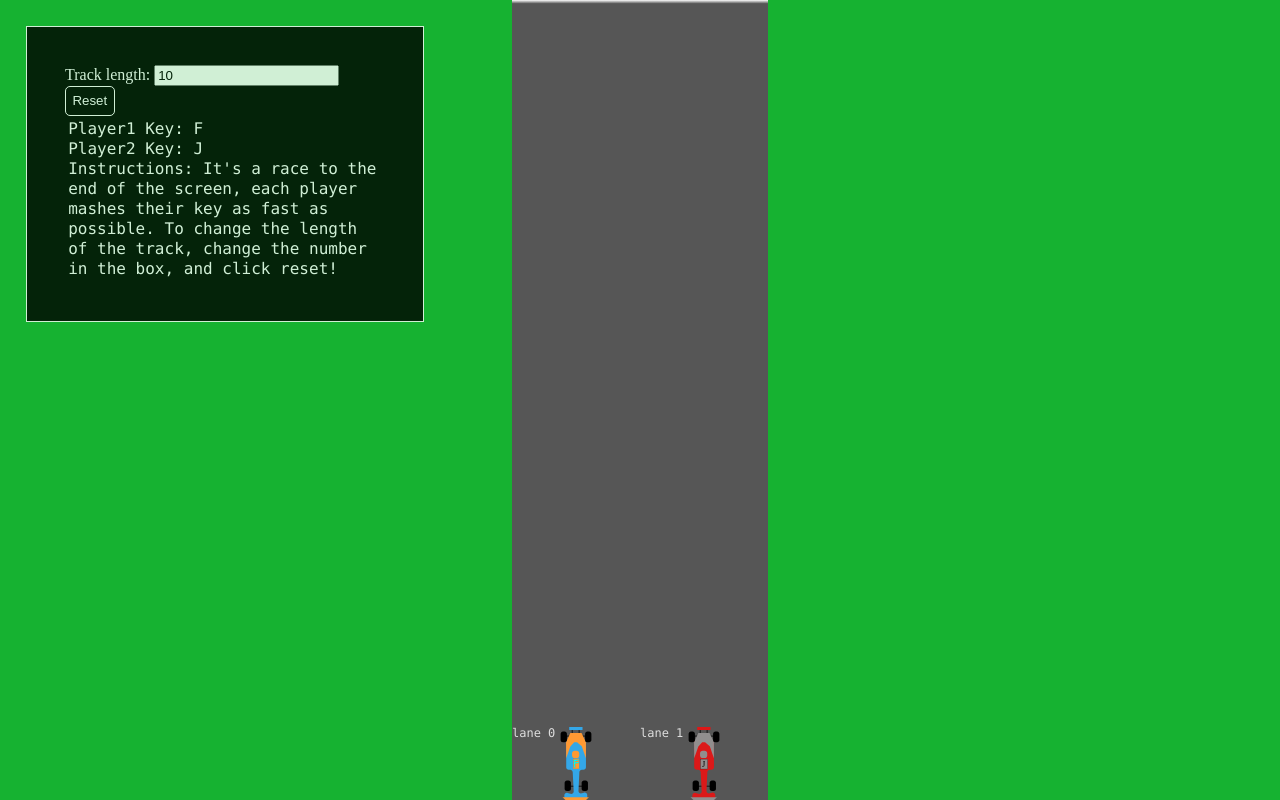
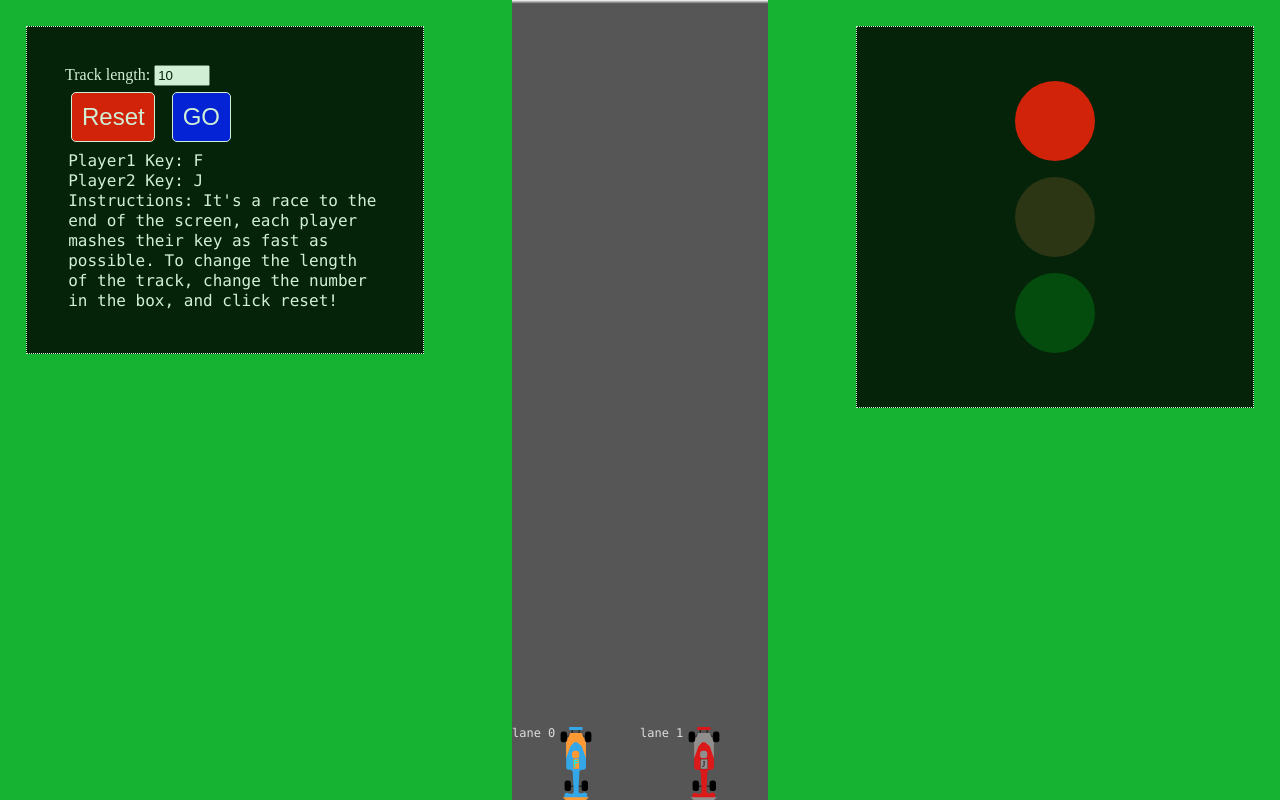
Before and after one commit to SamSimmons/javascript-racer, a plain HTML site: page index.html in a window 1280 px wide. Both pictures are taken after a click on the button "Reset". Drawn offline with Linux system fonts and the light colour scheme.

Commit message:
add traffic lights

```diff
--- a/index.html
+++ b/index.html
@@ -11,6 +11,7 @@
     <input type="number" name="trackLength" id="trackLength" value="10">
     <br>
     <button id="reset">Reset</button>
+    <button id="go" class="go">GO</button>
     <br>
     <p>
       Player1 Key: F
@@ -19,6 +20,11 @@
       <br>
       Instructions: It's a race to the end of the screen, each player mashes their key as fast as possible. To change the length of the track, change the number in the box, and click reset!
     </p>
+  </div>
+  <div class="starter-lights">
+    <div class="red light on" id="redLight"></div>
+    <div class="orange light off" id="orangeLight"></div>
+    <div class="green light off" id="greenLight"></div>
   </div>
   <div class="content">
     <div class="track-wrapper left-track">
--- a/modular-racecar.js
+++ b/modular-racecar.js
@@ -57,12 +57,23 @@ var racecarGame = (function() {
 	};
 
 	var winner = function(lane) {
-		confirm('the car in lane ' + lane + ' wins!');
+		var winBox = document.createElement('div');
+		winBox.innerHTML = "<p>Congratulations to the driver in lane " + lane + ". They are the winner, press reset to race again!</p>";
+		winBox.classList.add('overlay');
+		document.body.appendChild(winBox);
 		removeEventListener('keyup', keyPressed);
 	};
 
+	var removeWinner = function() {
+		document.querySelector('.overlay').remove();
+	}
+
 	var reset = function () {
+		if ( document.querySelector('.overlay') ) {
+			removeWinner();
+		}
 		eraseTrack();
+		resetLights();
 		init();
 	};
 
@@ -76,8 +87,32 @@ var racecarGame = (function() {
 		}
 	};
 
+	var startLights = function () {
+		var twoSecDelay = function() {
+			var light = document.querySelector('.off');
+			light.classList.toggle('on');
+			light.classList.toggle('off');
+		}
+		setTimeout(twoSecDelay, 1500);
+		setTimeout(twoSecDelay, 3000);
+	};
+
+//refactor to make DRY
+	var resetLights = function () {
+		var orange = document.querySelector('#orangeLight')
+		orange.classList.remove('on');
+		orange.classList.add('off');
+		var green = document.querySelector('#greenLight')
+		green.classList.remove('on');
+		green.classList.add('off');
+
+	}
+
 	var resetBtn = document.querySelector('#reset');
+	var goBtn = document.querySelector('#go');
 	resetBtn.addEventListener('click', reset);
+	goBtn.addEventListener('click', startLights);
+
 
 	init();
 
--- a/racer.css
+++ b/racer.css
@@ -61,16 +61,18 @@
   width: 25%;
   opacity: .8;
   padding: 3%;
-  border: 1px solid #fff;
+  border: 1px dotted #fff;
   margin: 2%;
 }
 
 .control-panel button {
-  background-color: #000;
+  background-color: #f00;
   border: 1px solid #fff;
   border-radius: 5px;
   color: white;
-  padding: 2%;
+  padding: 3%;
+  margin: 2%;
+  font-size: 1.5em;
 }
 
 .control-panel button:hover {
@@ -82,3 +84,67 @@
   font-family: Consolas;
   padding: 1%;
 }
+
+.control-panel .go {
+  background-color: #00f;
+}
+
+input {
+  max-width: 15%;
+}
+
+.overlay {
+  z-index: 5;
+  width: 30vw;
+  height: 20vh;
+  margin-left: -15vw;
+  margin-top: -20vh;
+  background: rgba(0,0,0,.8);
+  position: absolute;
+  top: 50%;
+  left: 50%;
+  border: 2px dotted white;
+  color: #fff;
+  padding: 3%;
+}
+
+.starter-lights {
+  position: absolute;
+  z-index: 2;
+  right: 0;
+  background-color: #000;
+  color: white;
+  width: 25%;
+  opacity: .8;
+  padding: 3%;
+  border: 1px dotted #fff;
+  margin: 2%;
+}
+
+.light {
+  border-radius: 50%;
+  background-color: #666;
+  height: 10vh;
+  width: 10vh;
+  margin: 5% auto;
+}
+
+.red {
+  background-color: #f00;
+}
+
+.orange {
+  background-color: #f74;
+}
+
+.green {
+  background-color: #0f2;
+}
+
+.off {
+  opacity: .2;
+}
+
+.on {
+  opacity: 1;
+}
```
Also changed, not shown: 1 other file.
